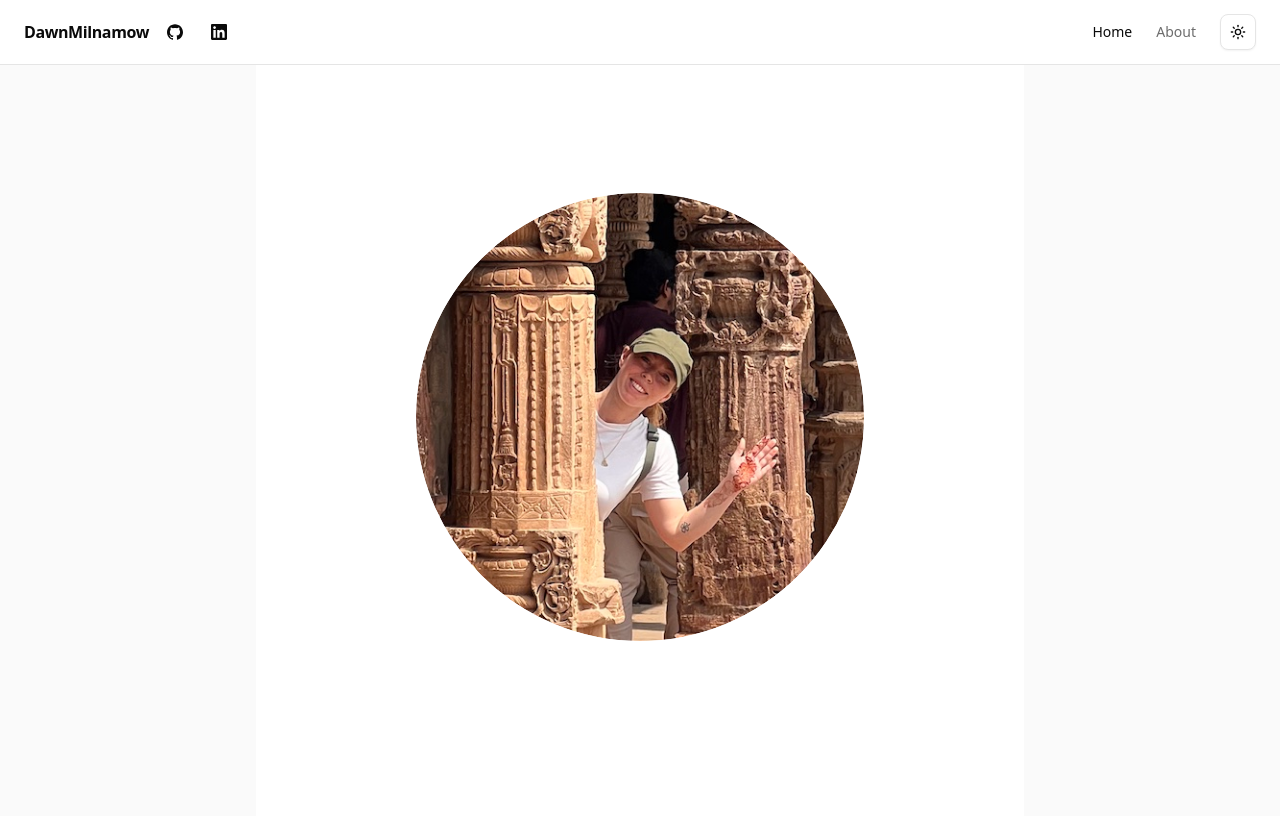
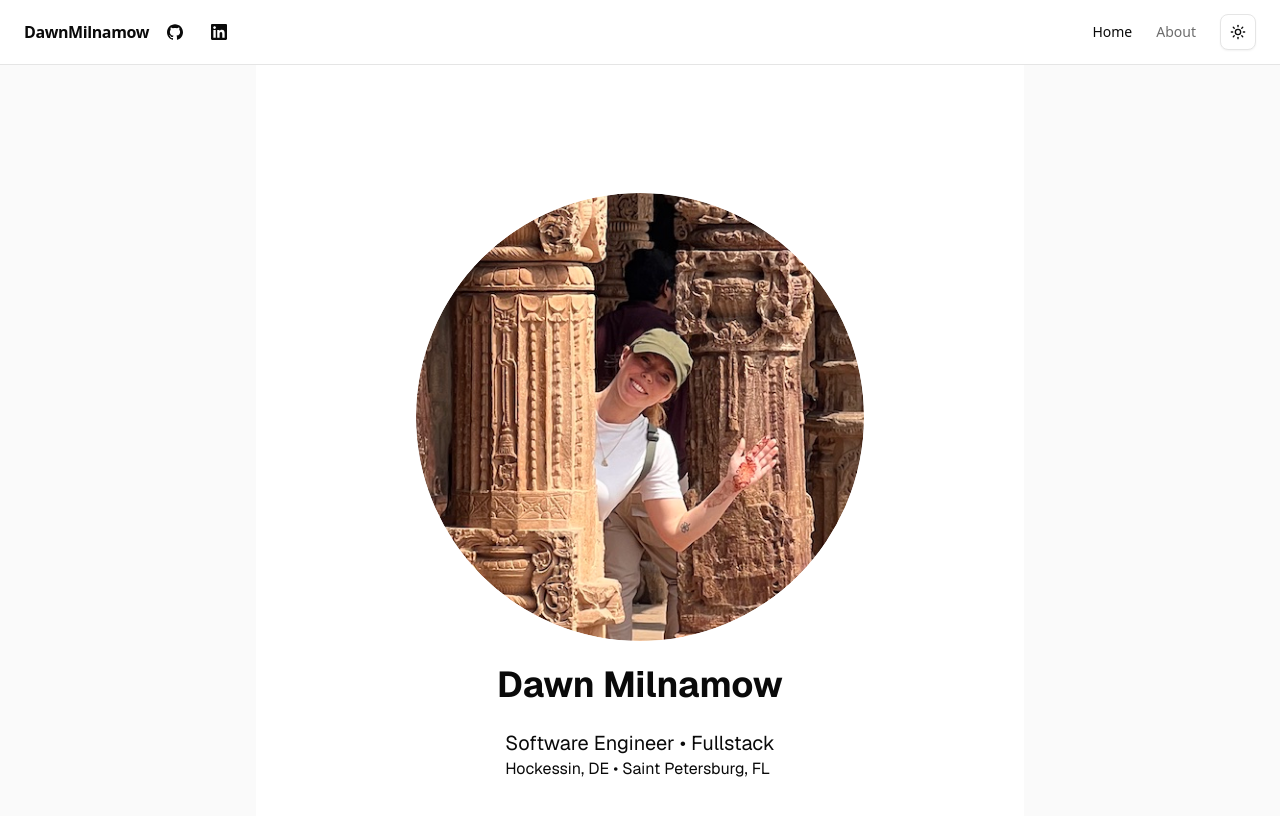
Before and after one commit to Milnamow/dawn-portfolio, a Next.js app: page / in a window 1280 px wide. Shown: the top 816 px of the page. Built offline with nearby package versions, Linux system fonts and the light colour scheme.

Commit message:
Added metadata

```diff
--- a/src/app/about/page.tsx
+++ b/src/app/about/page.tsx
@@ -1,4 +1,10 @@
 import { Separator } from "@/components/ui/separator";
+import type { Metadata } from "next";
+
+export const metadata: Metadata = {
+  title: "About | Dawn Milnamow",
+  description: "Information about Dawn Milnamow",
+};
 
 export default function AboutPage() {
   return (
@@ -9,7 +15,7 @@ export default function AboutPage() {
             About me
           </h1>
           <p className="mt-3 text-muted-foreground md:text-lg">
-            Frontend developer passionate about performance and clean code.
+            Frontend developer passionate about performance, accessibility and clean code.
           </p>
         </div>
 
--- a/src/app/layout.tsx
+++ b/src/app/layout.tsx
@@ -15,8 +15,21 @@ const geistMono = Geist_Mono({
 });
 
 export const metadata: Metadata = {
-  title: "Dawn Milnamow Portfolio",
-  description: "Portfolio for Dawn Milnamow",
+  title: "Dawn Milnamow | Software Engineer & Front-End Developer",
+  description: "Dawn Milnamow – Full-stack developer specializing in Next.js, React, Tailwind CSS, and shadcn/ui. Based in Hockessin, Delaware and Saint Petersburg, Florida. View projects, resume, and contact.",
+  keywords: ["Dawn Milnamow", "software engineer", "Next.js developer", "React developer", "front-end developer", "Delaware", "Florida"],
+  openGraph: {
+    title: "Dawn Milnamow – Software Engineer",
+    description: "Dawn Milnamow – Full-stack developer specializing in Next.js, React, Tailwind CSS, and shadcn/ui. Based in Hockessin, Delaware and Saint Petersburg, Florida. View projects, resume, and contact.",
+    url: "https://dawnmilnamow.com",
+    siteName: "Dawn Milnamow Portfolio",
+    images: ["/images/dawnmilnamow.jpg"],
+    locale: "en_US",
+    type: "website",
+  },
+  alternates: {
+    canonical: "https://www.dawnmilnamow.com",
+  },
 };
 
 export default function RootLayout({
--- a/src/app/page.tsx
+++ b/src/app/page.tsx
@@ -3,7 +3,7 @@ import { ProfileAvatar } from "@/components/ProfileAvatar";
 export default function Home() {
   return (
     <div className="flex min-h-screen items-center justify-center bg-zinc-50 font-sans dark:bg-black">
-      <main className="flex min-h-screen w-full max-w-3xl flex-col items-center justify-between py-32 px-16 bg-white dark:bg-black">
+      <main className="flex min-h-screen w-full max-w-3xl flex-col gap-6 items-center justify-between py-32 px-16 bg-white dark:bg-black">
         <div className="flex-shrink-0">
           <ProfileAvatar
             src="/images/dawnmilnamow.jpg"
@@ -11,6 +11,11 @@ export default function Home() {
             size="xl"
           />
         </div>
+        <h1 className="text-4xl font-bold">Dawn Milnamow</h1>
+        <div>
+          <p className="text-xl">Software Engineer • Fullstack</p>
+          <p className="text-md">Hockessin, DE • Saint Petersburg, FL</p>
+        </div>
       </main>
     </div>
   );
--- a/src/app/portfolio/page.tsx
+++ b/src/app/portfolio/page.tsx
@@ -1,5 +1,4 @@
 import type { Metadata } from "next";
-// import Link from "next/link";
 
 export const metadata: Metadata = {
   title: "Portfolio | Selected Works",
```
